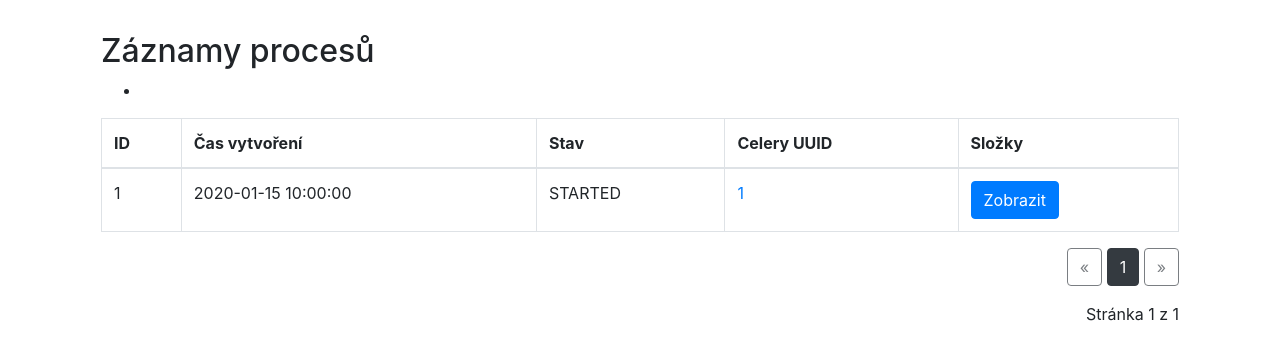
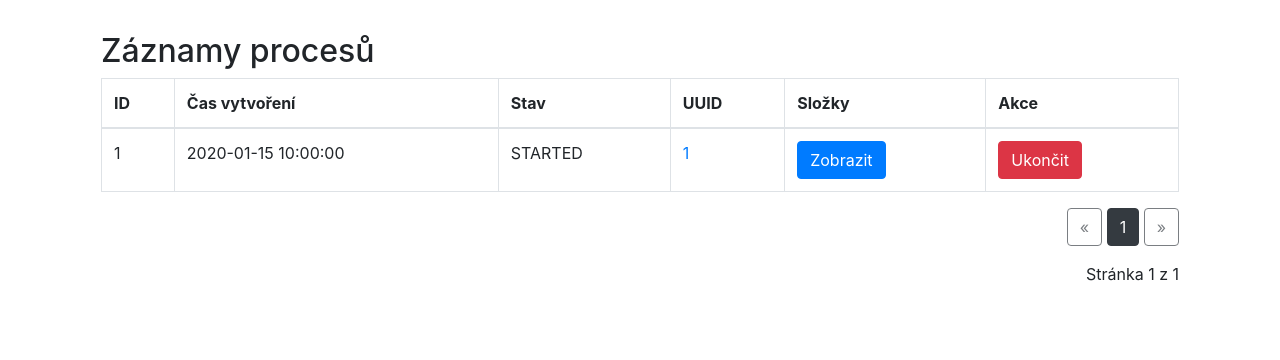
Before and after one commit to MichaelTran262/MZK-image-preparator, a Flask app: template app/templates/processes.html in a window 1280 px wide. Shown: the part 56-416 px from the top of the page. Run offline with Flask 3, Linux system fonts and the light colour scheme; the template is opened without the code that fills it: most values are stand-ins (such as "Sample title", 1, 10 or a date in 2020); some libraries are stand-ins or nearby versions.

Commit message:
Add process cancel button

```diff
--- a/app/templates/processes.html
+++ b/app/templates/processes.html
@@ -1,25 +1,24 @@
 {% extends 'base_table.html' %}
 
 {% block body %}
+<script src="{{ url_for('static', filename='js/processes.js') }}"></script>
 <div class="row p-3">
   <div class="container pt-3">
     <h2>Záznamy procesů</h2>
-    <ul>
-      <li></li>
-    </ul>
     <table class="table table-bordered">
       <thead>
         <tr>
           <th>ID</th>
           <th>Čas vytvoření</th>
           <th>Stav</th>
-          <th>Celery UUID</th>
+          <th>UUID</th>
           <th>Složky</th>
+          <th>Akce</th>
         </tr>
       </thead>
       <tbody>
         {% for process in processes.items %}
-            <tr id="row-{{ process.id }}">
+            <tr id="{{ process.celery_task_id }}">
                 <td>{{ process.id }}</th>
                 <td>{{ process.created }}</td>
                 <td class="border-left">
@@ -29,7 +28,14 @@
                   Žádný
                 {% endif %}</td>
                 <td><a href="/celery_task/{{ process.celery_task_id }}">{{ process.celery_task_id }}</a></th>
-                <td><a class="btn btn-primary" role="button" href="{{ url_for('main.get_process_folders', id=process.id) }}">Zobrazit</button></td>
+                <td><a class="btn btn-primary" role="button" href="{{ url_for('main.get_process_folders', id=process.id) }}">Zobrazit</a></td>
+                {% if process.state == "STARTED" %}
+                <td>
+                  <button type="button" class="cancel-button btn btn-danger">Ukončit</button>
+                </td>
+                {% else %}
+                <td> - </td>
+                {% endif %}
             </tr>
         {% endfor %}
       </tbody>
```
